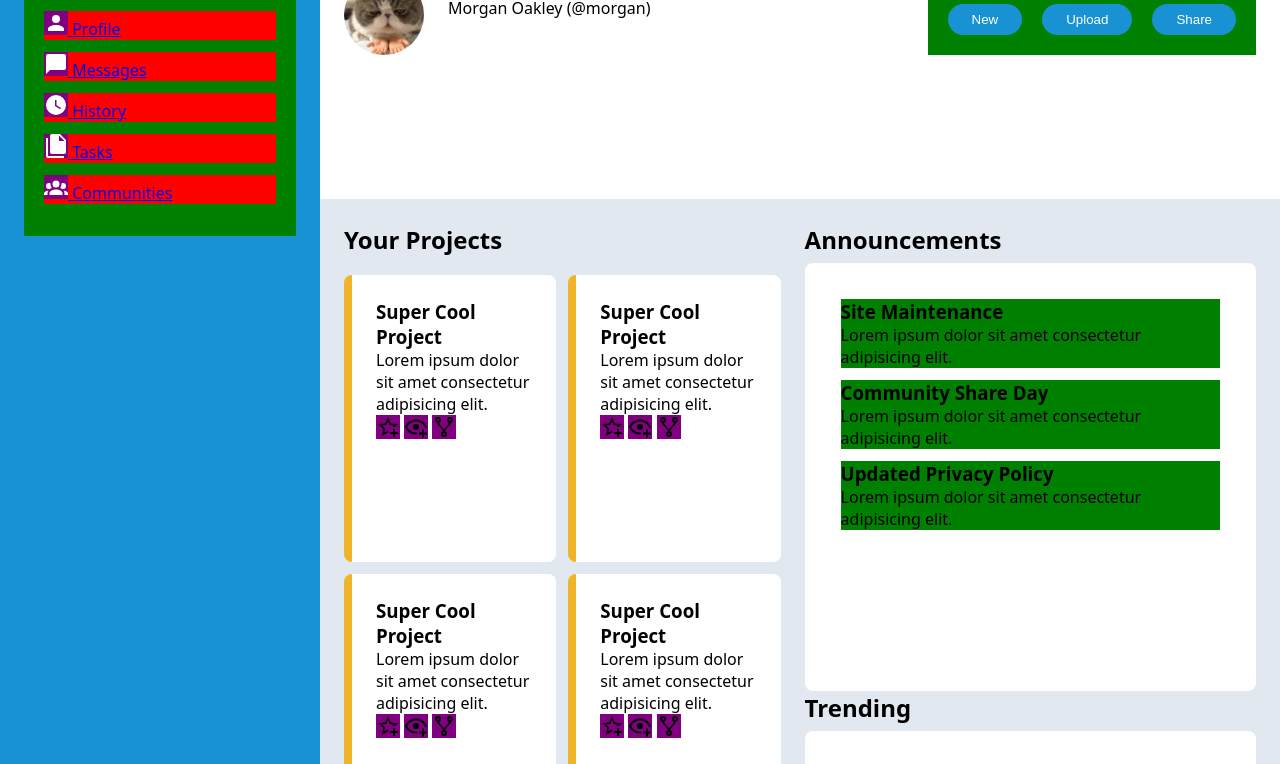
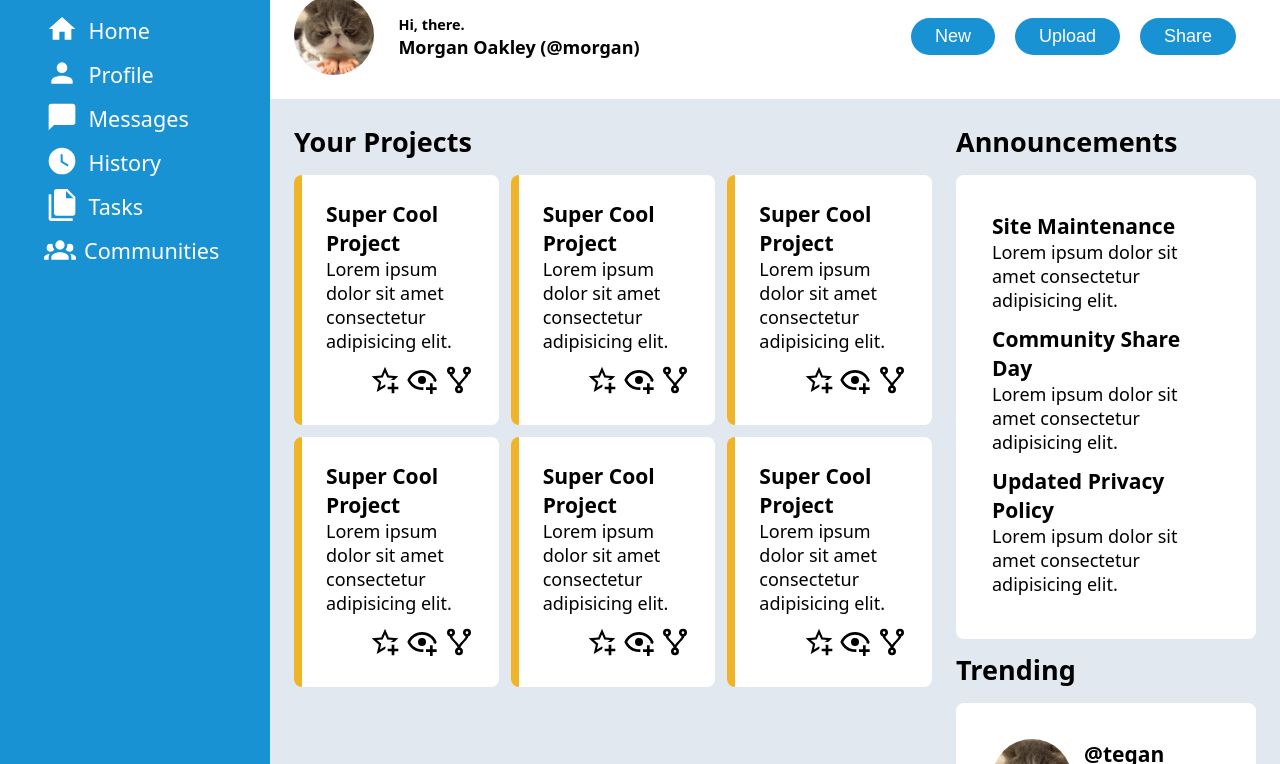
Before and after one commit to vitorbonamigosassi/admin_dashboard, a plain HTML site: page index.html in a window 1280 px wide. Shown: the part 129-893 px from the top of the page. Drawn offline with Linux system fonts and the light colour scheme.

Commit message:
Define typography

```diff
--- a/css/style.css
+++ b/css/style.css
@@ -10,10 +10,14 @@
 
 body {
     display: grid;
-    grid-template-columns: minmax(300px, 1fr) 3fr;
-    grid-template-rows: minmax(200px, 1fr) 3fr;
+    grid-template: 228px 4fr / 270px 3fr;
     background: #e2e8f0;
     font-family: system-ui, -apple-system, BlinkMacSystemFont, 'Segoe UI', Roboto, Oxygen, Ubuntu, Cantarell, 'Open Sans', 'Helvetica Neue', sans-serif;
+    font-size: 18px;
+}
+
+h1 {
+    color: white;
 }
 
 h1,
@@ -30,32 +34,46 @@ button {
     padding: 8px 24px;
     border: none;
     border-radius: 24px;
-    color: white;
+    color: #fff;
     background: #1992d4;
+    font-size: 1em;
 }
 
 menu {
     padding: 20px;
-
-    background: green;
 }
 
 li {
     margin: 12px 0;
+    color: #fff;
     list-style: none;
+}
 
-    background: red;
+a {
+    color: #fff;
+    text-decoration: none;
+}
+
+li a {
+    display: grid;
+    grid-template: 1fr / 1fr 4fr;
+    align-items: end;
+    font-size: 1.2em;
+}
+
+a span {
+    padding: 0 8px;
 }
 
 svg {
-    width: 24px;
-    height: 24px;
-
-    background: purple;
+    width: 32px;
+    height: 32px;
+    justify-self: center;
+    cursor: pointer;
 }
 
 input {
-    width: 400px;
+    width: 100%;
     height: 24px;
     padding: 8px;
     border: none;
@@ -65,15 +83,11 @@ input {
 
 #profileinfo menu {
     display: flex;
-    align-content: space-evenly;
     gap: 20px;
-
-    background: green;
 }
 
 #side {
-    grid-row: 1 / -1;
-    grid-column: 1 / 2;
+    grid-area: 1 / 1 / -1 / 2;
     display: flex;
     flex-direction: column;
     justify-content: space-between;
@@ -82,29 +96,42 @@ input {
 }
 
 #profile {
-    grid-column: 2 / 3;
-    grid-row: 1 / 2;
+    grid-area: 1 / 2 / 2 / -1;
     padding: 24px;
+    display: grid;
+    grid-template: 80px 100px / 60% 1fr;
+    font-weight: bold;
     background: #fff;
+}
+
+#search {
+    width: 60%;
 }
 
 #searchinfo,
 #profileinfo,
 #search,
 #picture {
+    align-items: center;
     display: flex;
     justify-content: space-between;
     align-content: center;
+    gap: 16px;
+}
+
+#searchinfo {
+    grid-area: 1 / 1 / 2 / -1;
 }
 
 #profileinfo {
     align-items: end;
+    grid-area: 2 / 1 / 3 / -1;
 }
 
 #hello {
+    align-items: center;
     display: grid;
-    grid-template-columns: 1fr 3fr;
-    grid-template-rows: 1fr;
+    grid-template: 1fr/ 1fr 3fr;
     gap: 24px;
 }
 
@@ -112,18 +139,22 @@ input {
     grid-column: 2 / 3;
 }
 
+#hello>div>span {
+    font-size: 0.8em;
+}
+
 #main {
-    grid-row: 2 / -1;
-    grid-column: 2 / -1;
+    grid-area: 2 / 2 / -1 / -1;
+    padding: 24px;
     display: flex;
-    padding: 24px;
     gap: 24px;
-    overflow: auto;
 }
 
 #info {
+    width: 300px;
     display: grid;
     grid-template-rows: 40px 1fr 40px 1fr;
+    gap: 12px;
 }
 
 #info>h2 {
@@ -145,20 +176,27 @@ input {
 .grid {
     display: grid;
     gap: 12px;
-    grid-template-columns: repeat(auto-fit, minmax(200px, 1fr));
-    grid-template-rows: 40px repeat(3, 1fr);
+    grid-template: 40px repeat(3, 250px) / repeat(auto-fit, minmax(200px, 1fr));
+    overflow: auto;
+    flex-grow: 1;
 }
 
 .grid>h2 {
-    grid-column: 1 / -1;
-    grid-row: 1 / 2;
+    grid-area: 1 / 1 / 2 / -1;
 }
 
 .card {
+    display: flex;
+    flex-direction: column;
+    justify-content: space-between;
     padding: 24px;
     border-left: 8px solid #f0b429;
     border-radius: 8px;
     background: #fff;
+}
+
+.details {
+    align-self: flex-end;
 }
 
 .announcement,
@@ -172,8 +210,6 @@ input {
 .announcement div,
 .trending div {
     margin: 12px;
-
-    background: green;
 }
 
 .trending div {
@@ -183,8 +219,7 @@ input {
 }
 
 .trending img {
-    grid-column: 1 / 2;
-    grid-row: 1 / 3;
+    grid-area: 1 / 1 / 3 / 2;
 }
 
 .trending h3,
```
